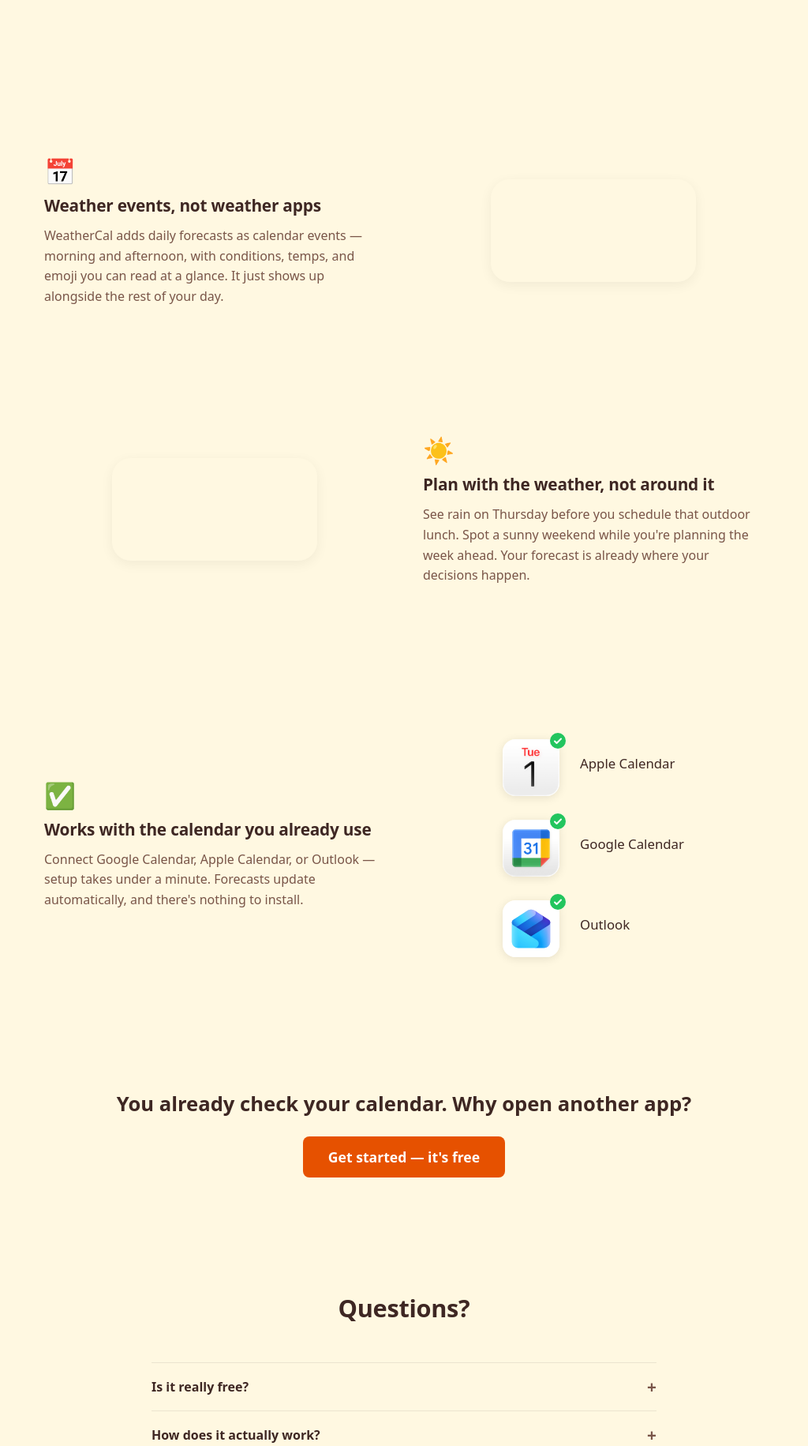
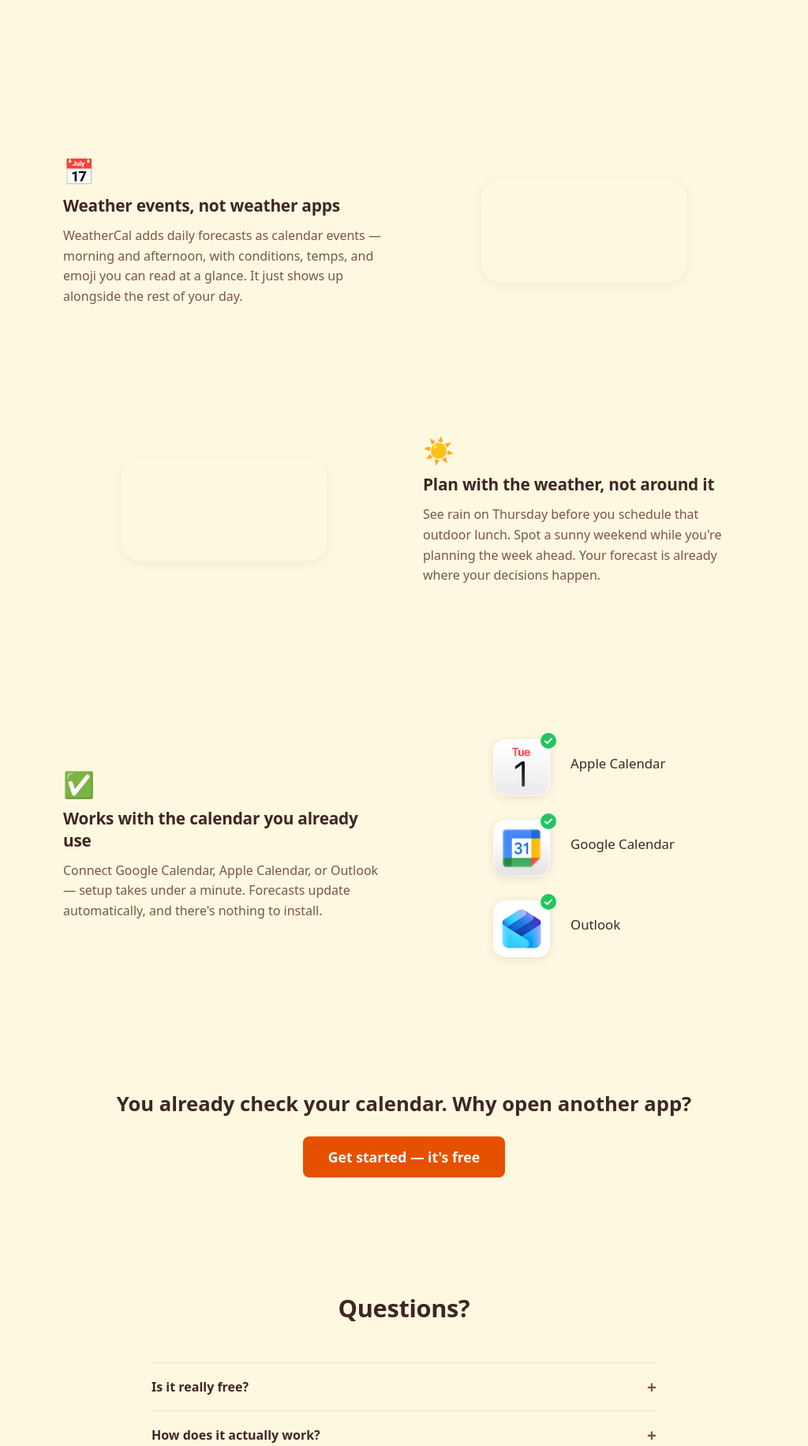
Before and after one commit to JamisonProctor/weather_cal, a Python web app: template src/web/templates/landing.html in a window 1024 px wide. Shown: the part 1085-2916 px from the top of the page at 79% size. Run offline with Jinja, Linux system fonts and the light colour scheme; the template is opened without the code that fills it, so the values that code supplies are empty; grey boxes are pictures that could not be loaded.

Commit message:
fix: increase walkthrough horizontal padding on iPad
Add tablet breakpoint (769-1024px) with 48px side padding so the
text in sections 1 and 3 doesn't hug the left edge.

Co-Authored-By: Claude Opus 4.6 (1M context) <noreply@anthropic.com>

```diff
--- a/src/web/templates/landing.html
+++ b/src/web/templates/landing.html
@@ -400,6 +400,11 @@
     }
 
     /* --- Responsive --- */
+    @media (min-width: 769px) and (max-width: 1024px) {
+      .lp-walkthrough {
+        padding: 80px 48px;
+      }
+    }
     @media (max-width: 768px) {
       .lp-steps { grid-template-columns: 1fr; gap: 24px; }
       .lp-walkthrough, .lp-walkthrough.reverse {
```
